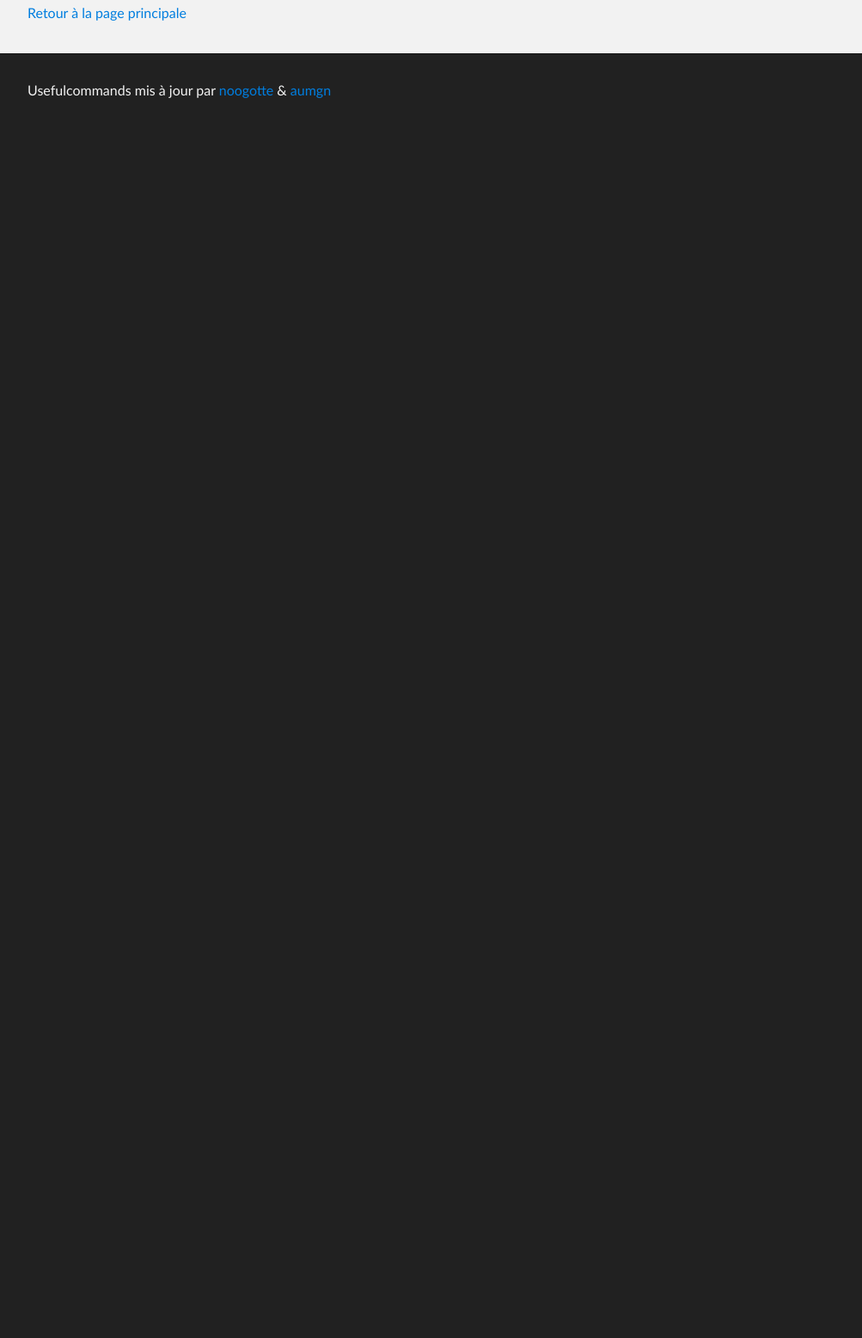
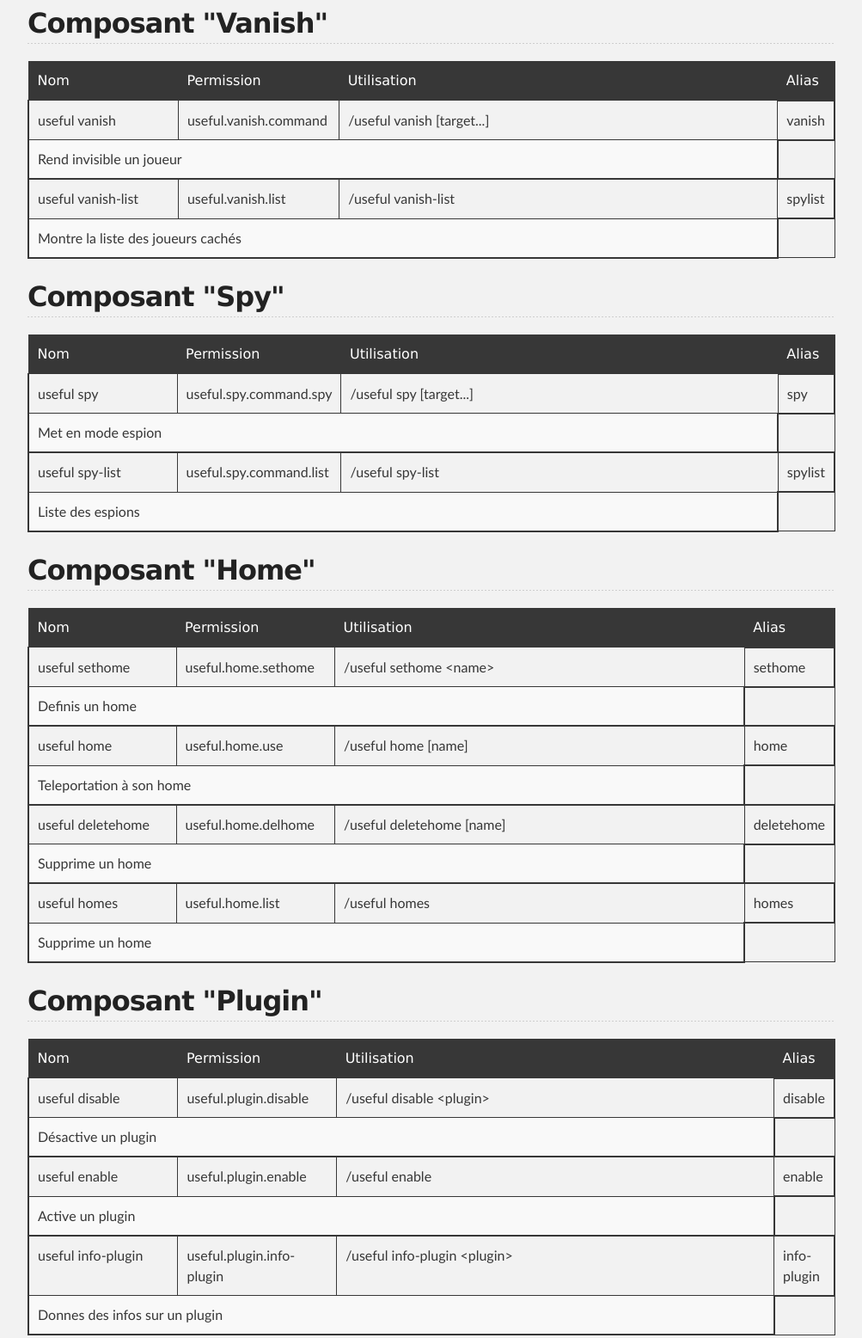
Before and after one commit to noogotte/UsefulCommands, a plain HTML site: page commands.html in a window 1280 px wide. Shown: the part 7361-8917 px from the top of the page at 86% size, without its empty margins (138-1141 px from the left). Before the commit the page ends 7513 px from the top, so only its background shows below. Drawn offline with Linux system fonts and the light colour scheme.

Commit message:
Add component

```diff
--- a/commands.html
+++ b/commands.html
@@ -739,6 +739,168 @@
     </tbody>
   </table>
 
+<h2>Composant "Vanish"</h2>
+  <table class="category vanish" id="vanish">
+
+      <thead>
+        <tr>
+          <th class="name">Nom</th>
+          <th class="permission">Permission</th>
+          <th class="usage">Utilisation</th>
+          <th class="aliases">Alias</th>
+        </tr>
+      </thead>
+
+      <tbody>
+        <tr class="command">
+          <td class="name">useful vanish</td>
+          <td class="permission">useful.vanish.command</td>
+          <td class="usage">/useful vanish [target...]</td>
+          <td class="aliases">vanish</td>
+      </tr>
+      <tr class="description-row">
+          <td class="description" colspan="3">Rend invisible un joueur</td>
+      </tr>
+      <tr class="command">
+        <td class="name">useful vanish-list</td>
+        <td class="permission">useful.vanish.list</td>
+        <td class="usage">/useful vanish-list</td>
+        <td class="aliases">spylist</td>
+      </tr>
+      <tr class="description-row">
+        <td class="description" colspan="3">Montre la liste des joueurs cachés</td>
+      </tr>
+    </tbody>
+  </table>
+
+<h2>Composant "Spy"</h2>
+  <table class="category spy" id="spy">
+
+      <thead>
+        <tr>
+          <th class="name">Nom</th>
+          <th class="permission">Permission</th>
+          <th class="usage">Utilisation</th>
+          <th class="aliases">Alias</th>
+        </tr>
+      </thead>
+
+      <tbody>
+        <tr class="command">
+          <td class="name">useful spy</td>
+          <td class="permission">useful.spy.command.spy</td>
+          <td class="usage">/useful spy [target...]</td>
+          <td class="aliases">spy</td>
+      </tr>
+      <tr class="description-row">
+          <td class="description" colspan="3">Met en mode espion</td>
+      </tr>
+      <tr class="command">
+        <td class="name">useful spy-list</td>
+        <td class="permission">useful.spy.command.list</td>
+        <td class="usage">/useful spy-list</td>
+        <td class="aliases">spylist</td>
+      </tr>
+      <tr class="description-row">
+        <td class="description" colspan="3">Liste des espions</td>
+      </tr>
+    </tbody>
+  </table>
+
+<h2>Composant "Home"</h2>
+  <table class="category home" id="home">
+
+      <thead>
+        <tr>
+          <th class="name">Nom</th>
+          <th class="permission">Permission</th>
+          <th class="usage">Utilisation</th>
+          <th class="aliases">Alias</th>
+        </tr>
+      </thead>
+
+      <tbody>
+        <tr class="command">
+          <td class="name">useful sethome</td>
+          <td class="permission">useful.home.sethome</td>
+          <td class="usage">/useful sethome &lt;name&gt;</td>
+          <td class="aliases">sethome</td>
+      </tr>
+      <tr class="description-row">
+          <td class="description" colspan="3">Definis un home</td>
+      </tr>
+      <tr class="command">
+          <td class="name">useful home</td>
+          <td class="permission">useful.home.use</td>
+          <td class="usage">/useful home [name]</td>
+          <td class="aliases">home</td>
+      </tr>
+      <tr class="description-row">
+          <td class="description" colspan="3">Teleportation à son home</td>
+      </tr>
+      <tr class="command">
+          <td class="name">useful deletehome</td>
+          <td class="permission">useful.home.delhome</td>
+          <td class="usage">/useful deletehome [name]</td>
+          <td class="aliases">deletehome</td>
+      </tr>
+      <tr class="description-row">
+          <td class="description" colspan="3">Supprime un home</td>
+      </tr>
+      <tr class="command">
+          <td class="name">useful homes</td>
+          <td class="permission">useful.home.list</td>
+          <td class="usage">/useful homes</td>
+          <td class="aliases">homes</td>
+      </tr>
+      <tr class="description-row">
+          <td class="description" colspan="3">Supprime un home</td>
+      </tr>
+    </tbody>
+  </table>
+
+<h2>Composant "Plugin"</h2>
+  <table class="category plugin" id="plugin">
+
+      <thead>
+        <tr>
+          <th class="name">Nom</th>
+          <th class="permission">Permission</th>
+          <th class="usage">Utilisation</th>
+          <th class="aliases">Alias</th>
+        </tr>
+      </thead>
+
+      <tbody>
+        <tr class="command">
+          <td class="name">useful disable</td>
+          <td class="permission">useful.plugin.disable</td>
+          <td class="usage">/useful disable &lt;plugin&gt;</td>
+          <td class="aliases">disable</td>
+      </tr>
+      <tr class="description-row">
+          <td class="description" colspan="3">Désactive un plugin</td>
+      </tr>
+      <tr class="command">
+        <td class="name">useful enable</td>
+        <td class="permission">useful.plugin.enable</td>
+        <td class="usage">/useful enable</td>
+        <td class="aliases">enable</td>
+      </tr>
+      <tr class="description-row">
+        <td class="description" colspan="3">Active un plugin</td>
+      </tr>
+      <tr class="command">
+        <td class="name">useful info-plugin</td>
+        <td class="permission">useful.plugin.info-plugin</td>
+        <td class="usage">/useful info-plugin &lt;plugin&gt;</td>
+        <td class="aliases">info-plugin</td>
+      </tr>
+      <tr class="description-row">
+        <td class="description" colspan="3">Donnes des infos sur un plugin</td>
+      </tr>
+    </tbody>
+  </table>
 
 	  <p><a href="index.html">Retour à la page principale</a></p>
       </section>
```
